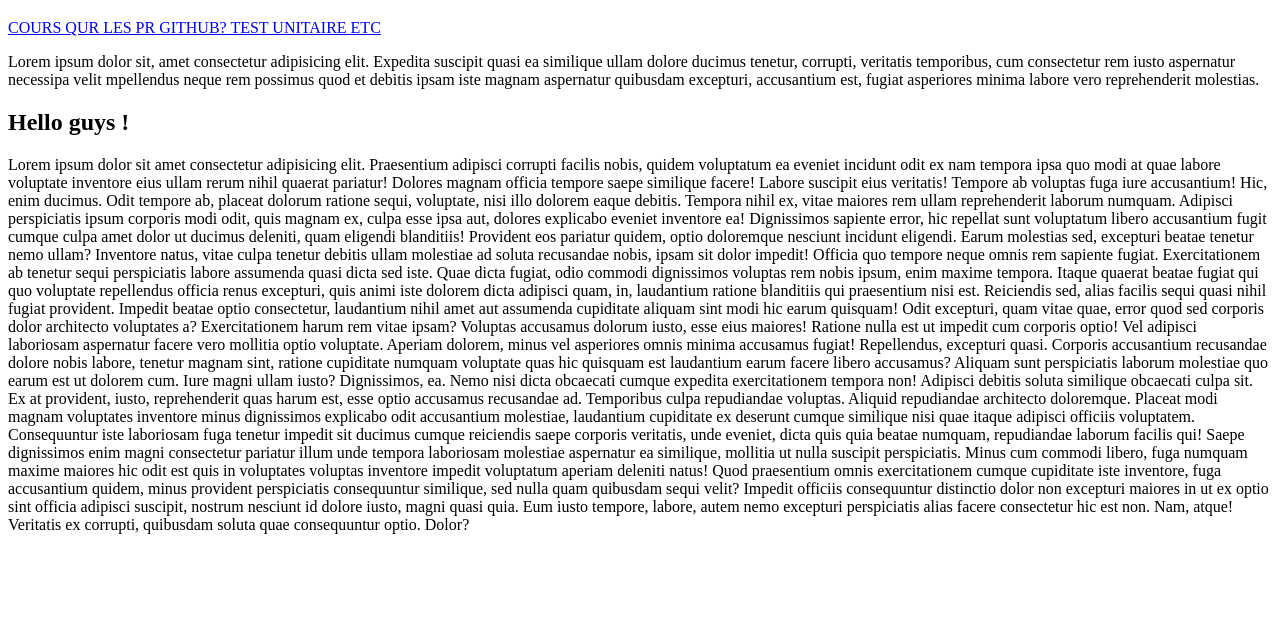
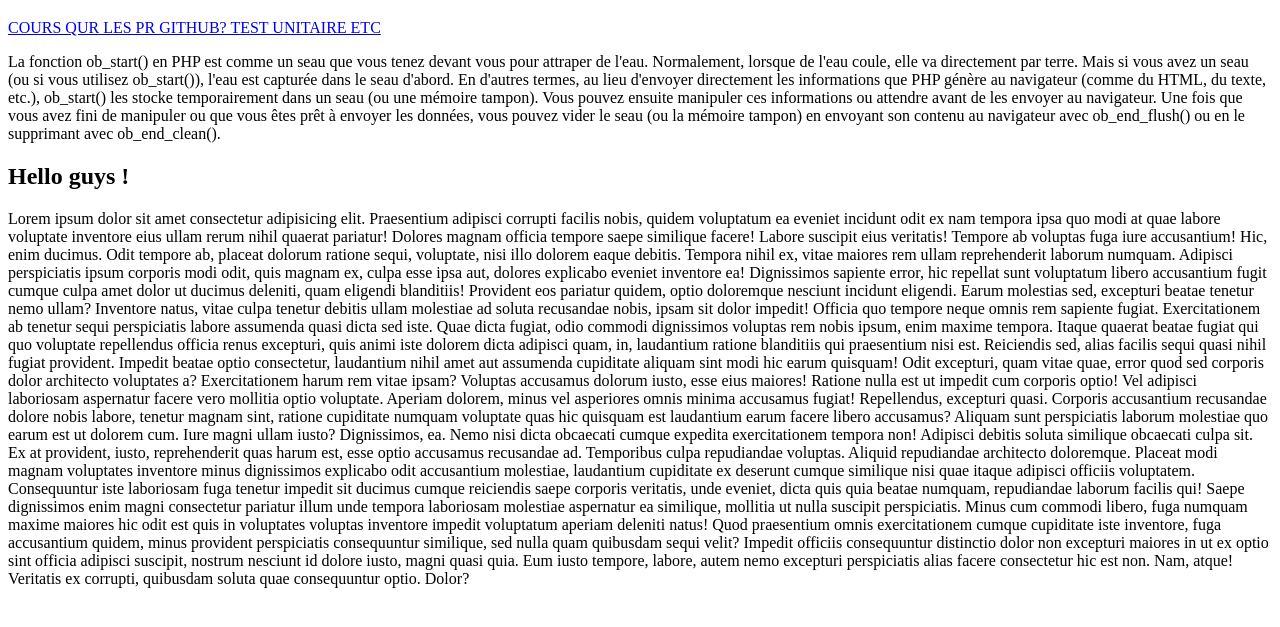
Before and after one commit to igor-jean/github_pages, a website: page docs/index.html in a window 1280 px wide. Shown: the part 95-722 px from the top of the page. Drawn offline with Linux system fonts and the light colour scheme.

Commit message:
ajout texte

```diff
--- a/docs/index.html
+++ b/docs/index.html
@@ -21,12 +21,18 @@
       >COURS QUR LES PR GITHUB? TEST UNITAIRE ETC</a
     >
     <p>
-      Lorem ipsum dolor sit, amet consectetur adipisicing elit. Expedita
-      suscipit quasi ea similique ullam dolore ducimus tenetur, corrupti,
-      veritatis temporibus, cum consectetur rem iusto aspernatur necessipa velit
-      mpellendus neque rem possimus quod et debitis ipsam iste magnam aspernatur
-      quibusdam excepturi, accusantium est, fugiat asperiores minima labore vero
-      reprehenderit molestias.
+      La fonction ob_start() en PHP est comme un seau que vous tenez devant vous
+      pour attraper de l'eau. Normalement, lorsque de l'eau coule, elle va
+      directement par terre. Mais si vous avez un seau (ou si vous utilisez
+      ob_start()), l'eau est capturée dans le seau d'abord. En d'autres termes,
+      au lieu d'envoyer directement les informations que PHP génère au
+      navigateur (comme du HTML, du texte, etc.), ob_start() les stocke
+      temporairement dans un seau (ou une mémoire tampon). Vous pouvez ensuite
+      manipuler ces informations ou attendre avant de les envoyer au navigateur.
+      Une fois que vous avez fini de manipuler ou que vous êtes prêt à envoyer
+      les données, vous pouvez vider le seau (ou la mémoire tampon) en envoyant
+      son contenu au navigateur avec ob_end_flush() ou en le supprimant avec
+      ob_end_clean().
     </p>
     <h2>Hello guys !</h2>
     <p>
```
